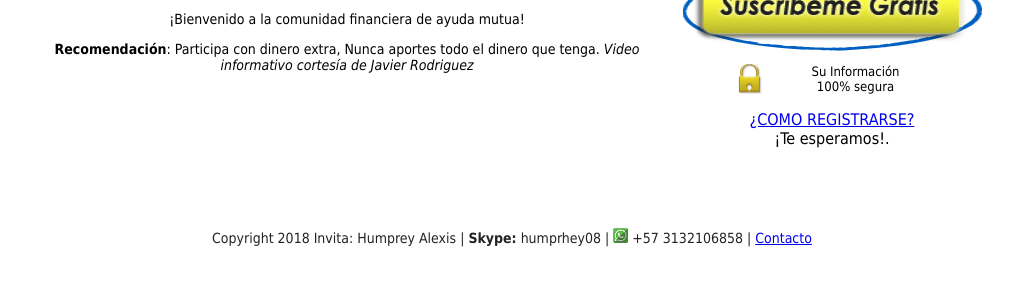
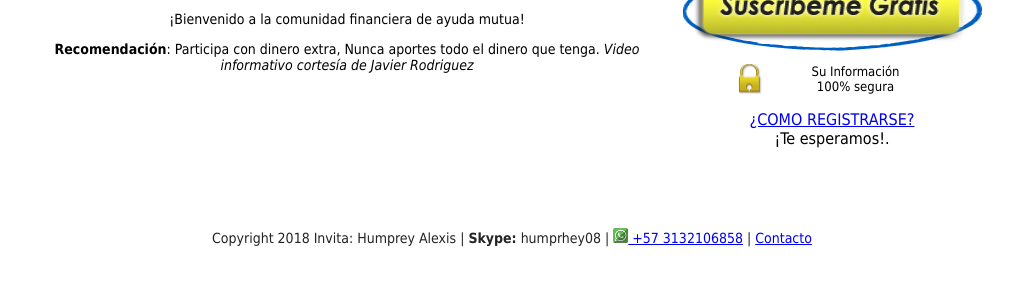
Before and after one commit to haprey/donacion, a plain HTML site: page index.html in a window 1280 px wide. Shown: the part 466-752 px from the top of the page, without its empty margins (128-1141 px from the left). Drawn offline with Linux system fonts and the light colour scheme.

Commit message:
actualizar boton whatsapp
hecho

```diff
--- a/index.html
+++ b/index.html
@@ -82,7 +82,7 @@
 		</div>
 
 		<div id="footer">
-		<p>Copyright 2018 Invita: Humprey Alexis |  <strong>Skype:</strong> humprhey08 | <img src="images/whats-app.png" width="15" height="15" /> +57 3132106858 | <a href="mailto:humprey27@gmail.com" target="new">Contacto</a></p>
+		<p>Copyright 2018 Invita: Humprey Alexis |  <strong>Skype:</strong> humprhey08 | <a href="https://goo.gl/Nij8pF"><img src="images/whats-app.png" width="15" height="15" /> +57 3132106858</a> | <a href="mailto:humprey27@gmail.com" target="new">Contacto</a></p>
 
 		</div>
 	</div>
```
